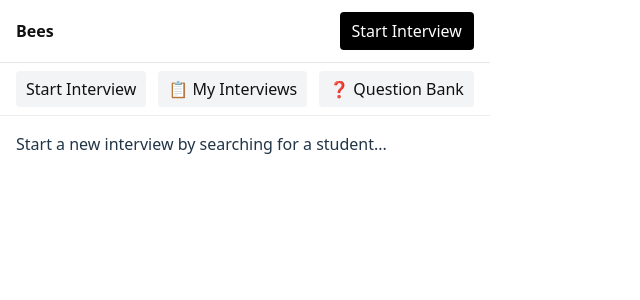
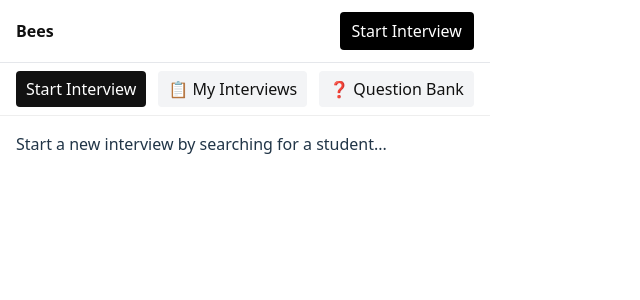
Before and after one commit to MiraculineAshok/bees-repo, a React (Vite) app in the folder client/: page /dashboard/interview in a window 1280 px wide. Shown: the top 300 px of the page, without its empty margins (0-640 px from the left). Built offline with nearby package versions, Linux system fonts and the light colour scheme.

Commit message:
SPA routing fixes: absolute tab links, normalize duplicate segments, redirect /dashboard to /dashboard/interview

```diff
--- a/client/src/main.jsx
+++ b/client/src/main.jsx
@@ -6,6 +6,7 @@ import Dashboard from './modules/Dashboard.jsx'
 
 const router = createBrowserRouter([
   { path: '/', element: <Navigate to="/dashboard" replace /> },
+  { path: '/dashboard', element: <Navigate to="/dashboard/interview" replace /> },
   { path: '/dashboard/*', element: <Dashboard /> },
 ])
 
--- a/client/src/modules/Dashboard.jsx
+++ b/client/src/modules/Dashboard.jsx
@@ -56,11 +56,14 @@ function Tabs({ role }) {
   const tabs = role === 'admin' || role === 'superadmin' ? AdminTabs : InterviewerTabs
   return (
     <nav style={{display:'flex',gap:12,padding:'8px 16px',borderBottom:'1px solid #eee',flexWrap:'wrap'}}>
-      {tabs.map(t => (
-        <NavLink key={t.to} to={t.to} end style={({isActive})=>({padding:'6px 10px',borderRadius:4,textDecoration:'none',color:isActive?'#fff':'#111',background:isActive?'#111':'#f3f4f6'})}>
+      {tabs.map(t => {
+        const to = `/dashboard/${t.to}`
+        return (
+          <NavLink key={t.to} to={to} end style={({isActive})=>({padding:'6px 10px',borderRadius:4,textDecoration:'none',color:isActive?'#fff':'#111',background:isActive?'#111':'#f3f4f6'})}>
           {t.label}
-        </NavLink>
-      ))}
+          </NavLink>
+        )
+      })}
     </nav>
   )
 }
@@ -115,7 +118,20 @@ export default function Dashboard() {
   const location = useLocation()
 
   useEffect(()=>{
-    if (!loading && location.pathname === '/dashboard') navigate('/dashboard/interview', { replace: true })
+    // Normalize any nested/duplicated paths like /dashboard/interview/interview/...
+    if (!loading) {
+      const p = location.pathname
+      if (p.startsWith('/dashboard/dashboard')) {
+        navigate(p.replace('/dashboard/dashboard', '/dashboard'), { replace: true })
+        return
+      }
+      const normalized = p.replace('/dashboard/interview/interview', '/dashboard/interview')
+      if (normalized !== p) {
+        navigate(normalized, { replace: true })
+        return
+      }
+      if (p === '/dashboard') navigate('/dashboard/interview', { replace: true })
+    }
   }, [loading, location.pathname, navigate])
 
   if (loading) return <div style={{padding:16}}>Loading role...</div>
```
